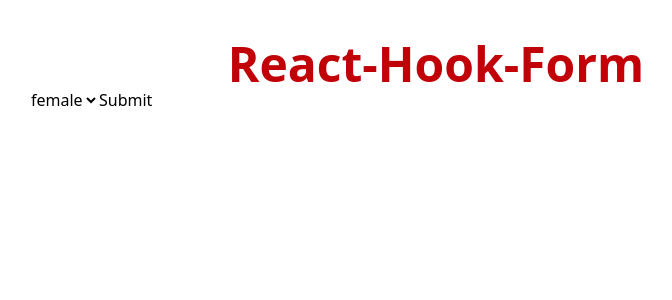
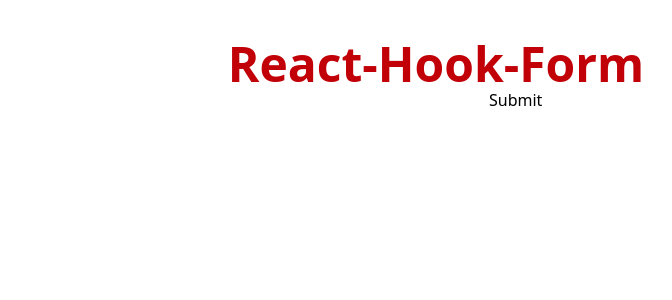
Before and after one commit to lakadeamit220/react-hook-form, a React (Vite) app: page / in a window 1280 px wide. Shown: the top 300 px of the page, without its empty margins (204-876 px from the left). Built offline with nearby package versions, Linux system fonts and the light colour scheme.

Commit message:
validation using react hook form.

```diff
--- a/src/components/react-hook-form/Register.jsx
+++ b/src/components/react-hook-form/Register.jsx
@@ -1,17 +1,14 @@
 import { useForm } from "react-hook-form";
 
-export default function Register() {
+export default function App() {
   const { register, handleSubmit } = useForm();
   const onSubmit = data => console.log(data);
 
   return (
     <form onSubmit={handleSubmit(onSubmit)}>
-      <input {...register("firstName")} />
-      <select {...register("gender")}>
-        <option value="female">female</option>
-        <option value="male">male</option>
-        <option value="other">other</option>
-      </select>
+      <input {...register("firstName", { required: true, maxLength: 20 })} />
+      <input {...register("lastName", { pattern: /^[A-Za-z]+$/i })} />
+      <input type="number" {...register("age", { min: 18, max: 99 })} />
       <input type="submit" />
     </form>
   );
```
